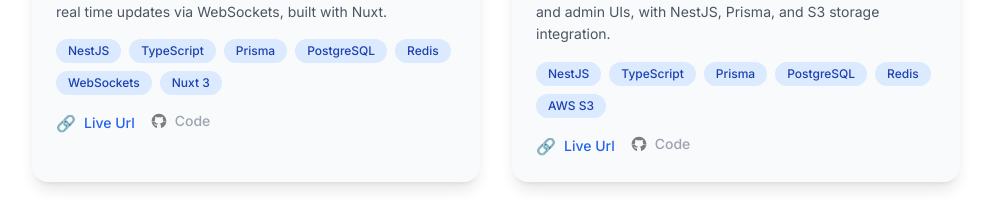
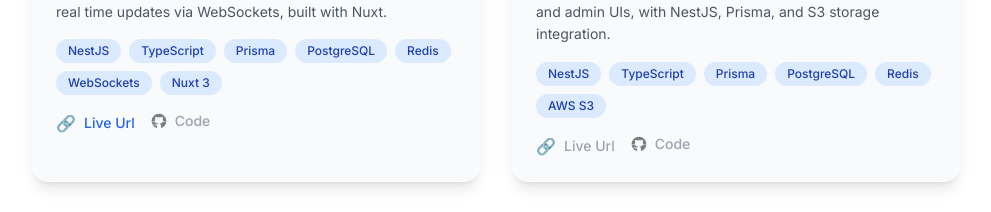
Before and after one commit to RahmatUllah-github/portfolio, a Nuxt app: page / in a window 1280 px wide. Shown: the part 3840-4052 px from the top of the page, without its empty margins (144-1135 px from the left). Built offline with nearby package versions, Linux system fonts and the light colour scheme.

Commit message:
tooltip shown on no url projects

```diff
--- a/components/ProjectsSection.vue
+++ b/components/ProjectsSection.vue
@@ -43,7 +43,9 @@
             </div>
 
             <div class="flex space-x-4">
+              <div class="relative">
                 <a
+                  v-if="project.liveUrl"
                   :href="project.liveUrl"
                   target="_blank"
                   class="flex items-center space-x-2 text-blue-600 dark:text-blue-400 hover:text-blue-800 dark:hover:text-blue-300 transition-colors duration-300"
@@ -51,6 +53,17 @@
                   <span>🔗</span>
                   <span class="text-sm font-medium">Live Url</span>
                 </a>
+                <span
+                  v-else
+                  class="flex items-center space-x-2 text-gray-400 dark:text-gray-600 cursor-not-allowed relative group"
+                >
+                  <span>🔗</span>
+                  <span class="text-sm font-medium">Live Url</span>
+                  <div class="absolute bottom-full left-1/2 transform -translate-x-1/2 mb-2 px-2 py-1 bg-gray-800 text-white text-xs rounded opacity-0 group-hover:opacity-100 transition-opacity duration-300 whitespace-nowrap">
+                    No URL available
+                  </div>
+                </span>
+              </div>
               <div class="relative">
                 <a
                   v-if="project.githubUrl"
```
Lines whose indentation alone changed are shown as unchanged.
